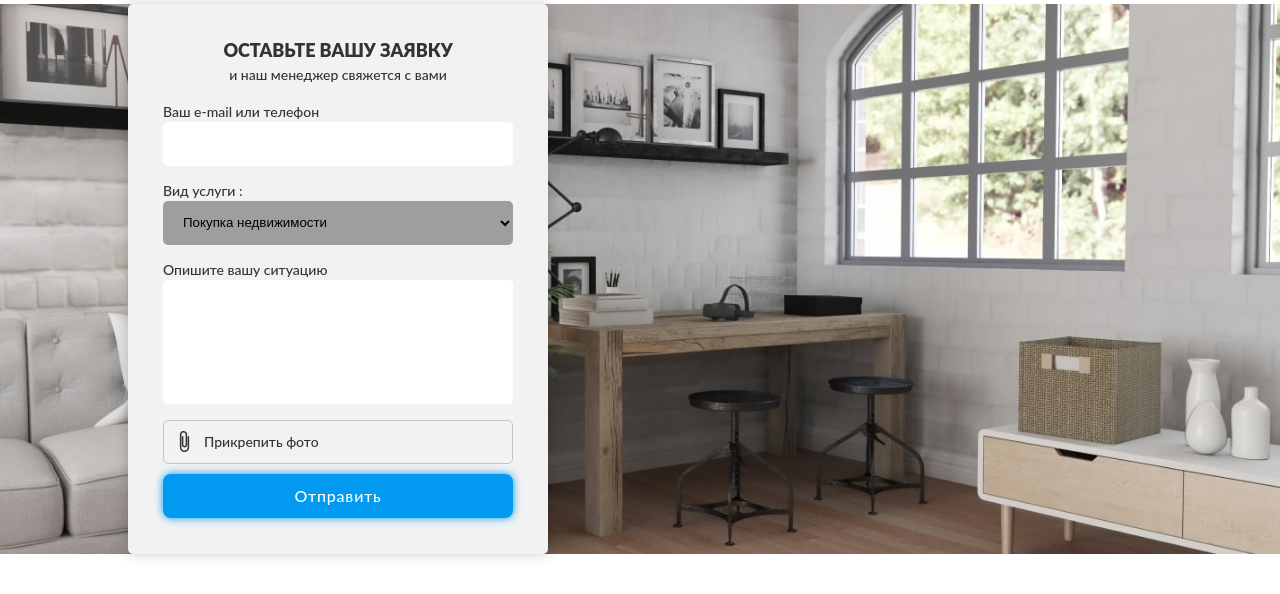
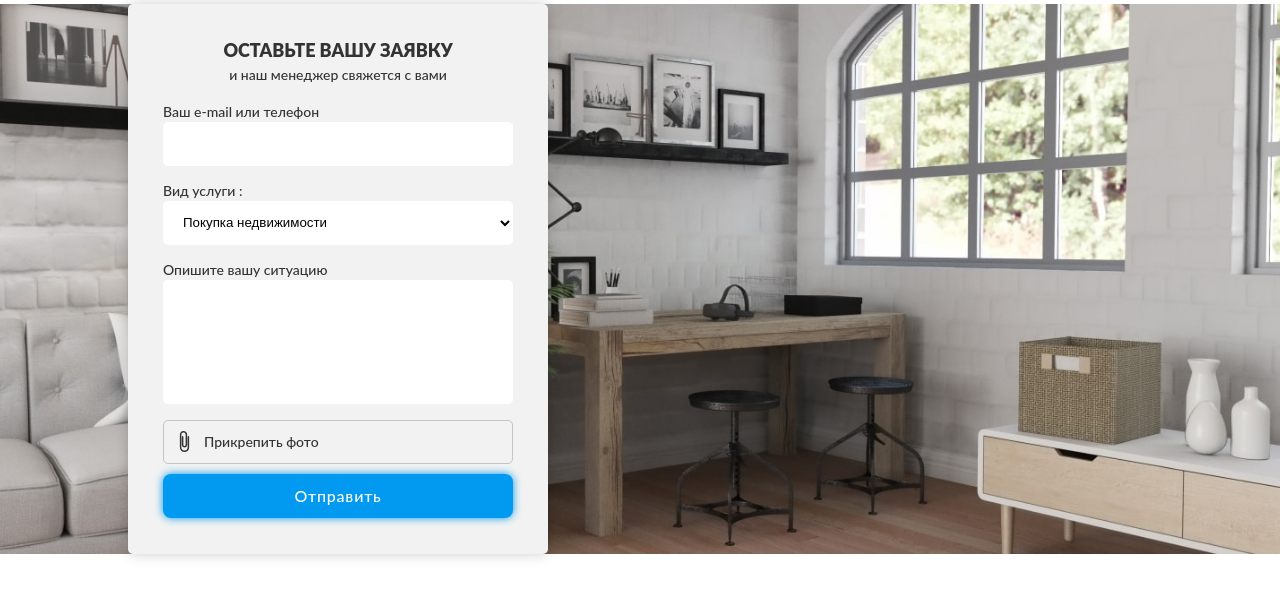
Before and after one commit to olga-evdokimova/website-ProEstate, a PHP site: page / in a window 1280 px wide. Shown: the part 2991-3585 px from the top of the page. Run offline with PHP 8.4, Linux system fonts and the light colour scheme; some libraries are stand-ins or nearby versions; grey boxes are pictures that could not be loaded.

Commit message:
проверка

```diff
--- a/css/main.css
+++ b/css/main.css
@@ -857,15 +857,6 @@ body {
   top: 10px;
 }
 
-.order #select {
-  background-image: url("../image/arrow_down.png");
-  background-position: 95%;
-  background-repeat: no-repeat;
-  cursor: pointer;
-  position: relative;
-  z-index: 2;
-}
-
 .order__form-textarea {
   background-color: #fff;
   border: 0;
--- a/css/main.scss
+++ b/css/main.scss
@@ -653,14 +653,7 @@ body {
     }
   }
 
-  #select {
-    background-image: url("../image/arrow_down.png");
-    background-position: 95%;
-    background-repeat: no-repeat;
-    cursor: pointer;
-    position: relative;
-    z-index: 2;
-  }
+
 
   &__form-textarea {
     background-color: $white-color;
--- a/index.html
+++ b/index.html
@@ -299,7 +299,7 @@
                         <label class="order__form-label" for="select">Вид услуги :</label>
 
 
-                        <select class="order__form-input" id="select" name="services" required>
+                        <select class="order__form-input"  id="select" name="services" required>
                             <option value="Покупка недвижимости">Покупка недвижимости</option>
                             <option value="Продажа недвижимости">Продажа недвижимости</option>
                             <option value="Сдача в аренду недвижимости">Сдача в аренду недвижимости</option>
```
